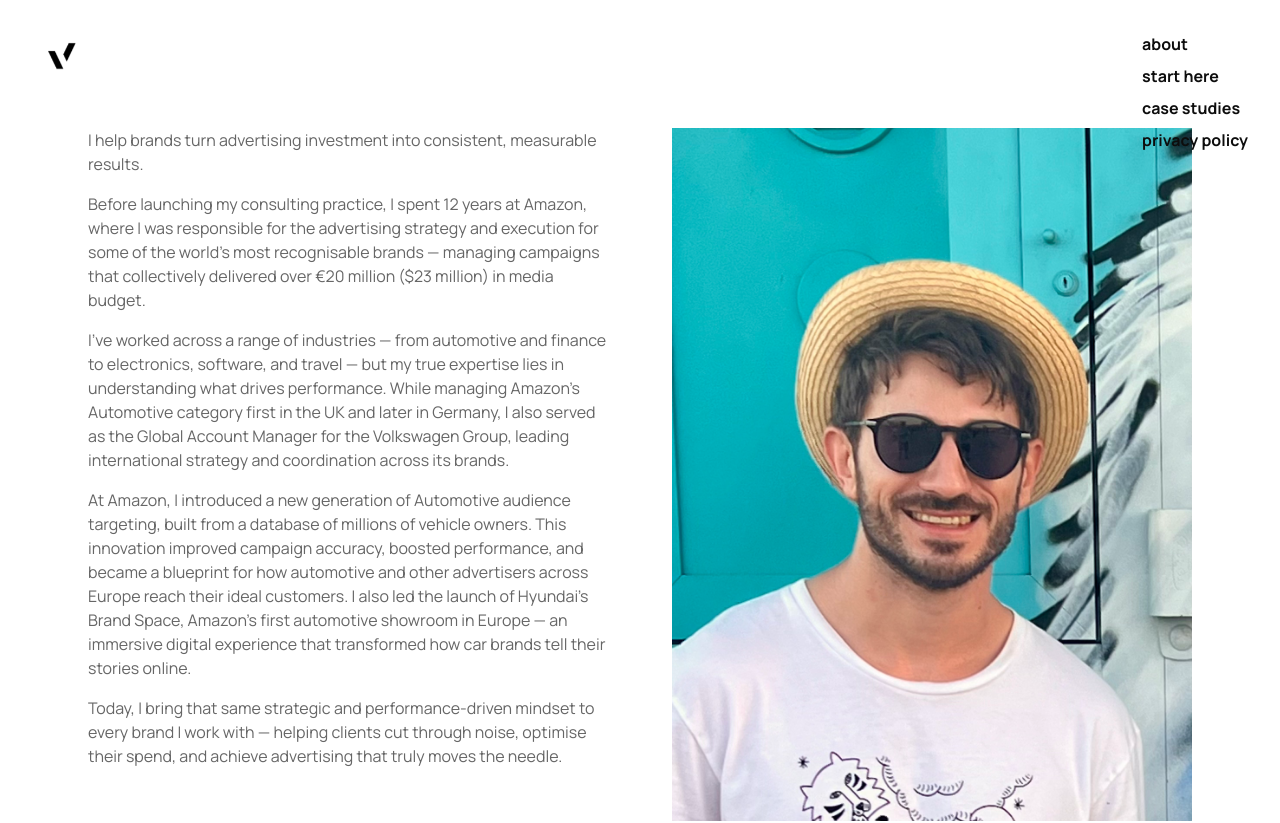
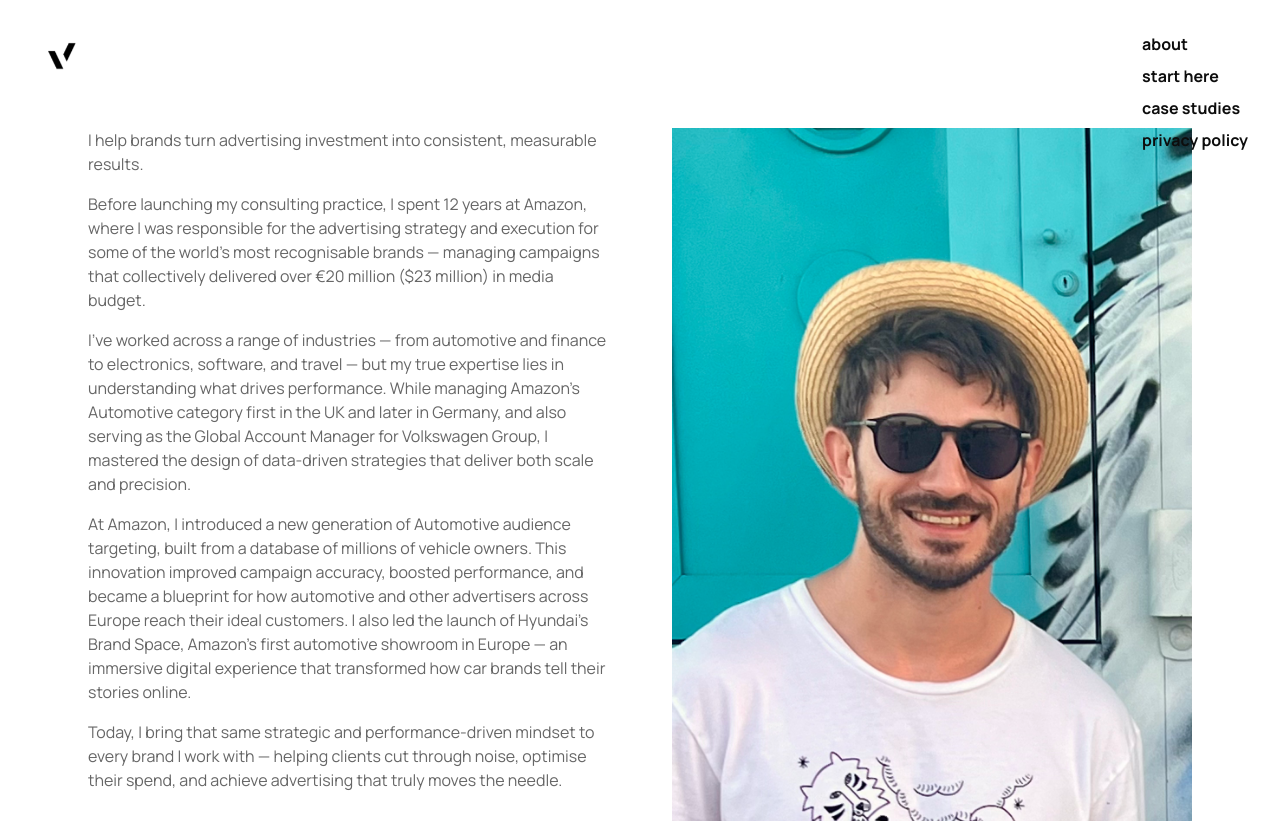
Before and after one commit to valioto/valentin-iliev-website, a React (Vite) app: page /about in a window 1280 px wide. Shown: the top 823 px of the page. Built offline with nearby package versions, Linux system fonts and the light colour scheme; the HTML template or start-up script is replaced by a standard one; a web font is replaced by a local one.

Commit message:
Fix: Update About page copy

```diff
--- a/src/pages/About.tsx
+++ b/src/pages/About.tsx
@@ -25,7 +25,7 @@ const About = () => {
               </p>
 
               <p>
-                I've worked across a range of industries — from automotive and finance to electronics, software, and travel — but my true expertise lies in understanding what drives performance. While managing Amazon's Automotive category first in the UK and later in Germany, I also served as the Global Account Manager for the Volkswagen Group, leading international strategy and coordination across its brands.
+                I've worked across a range of industries — from automotive and finance to electronics, software, and travel — but my true expertise lies in understanding what drives performance. While managing Amazon's Automotive category first in the UK and later in Germany, and also serving as the Global Account Manager for Volkswagen Group, I mastered the design of data-driven strategies that deliver both scale and precision.
               </p>
 
               <p>
```
